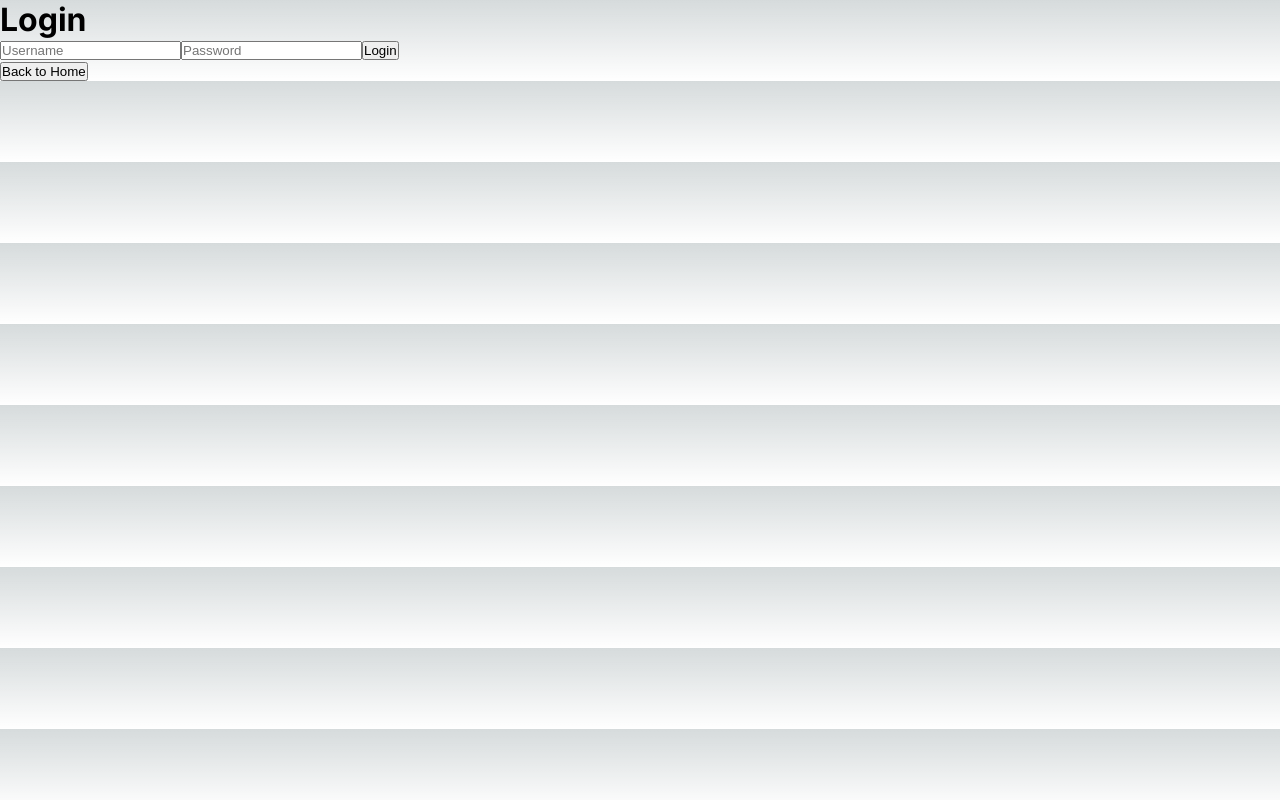
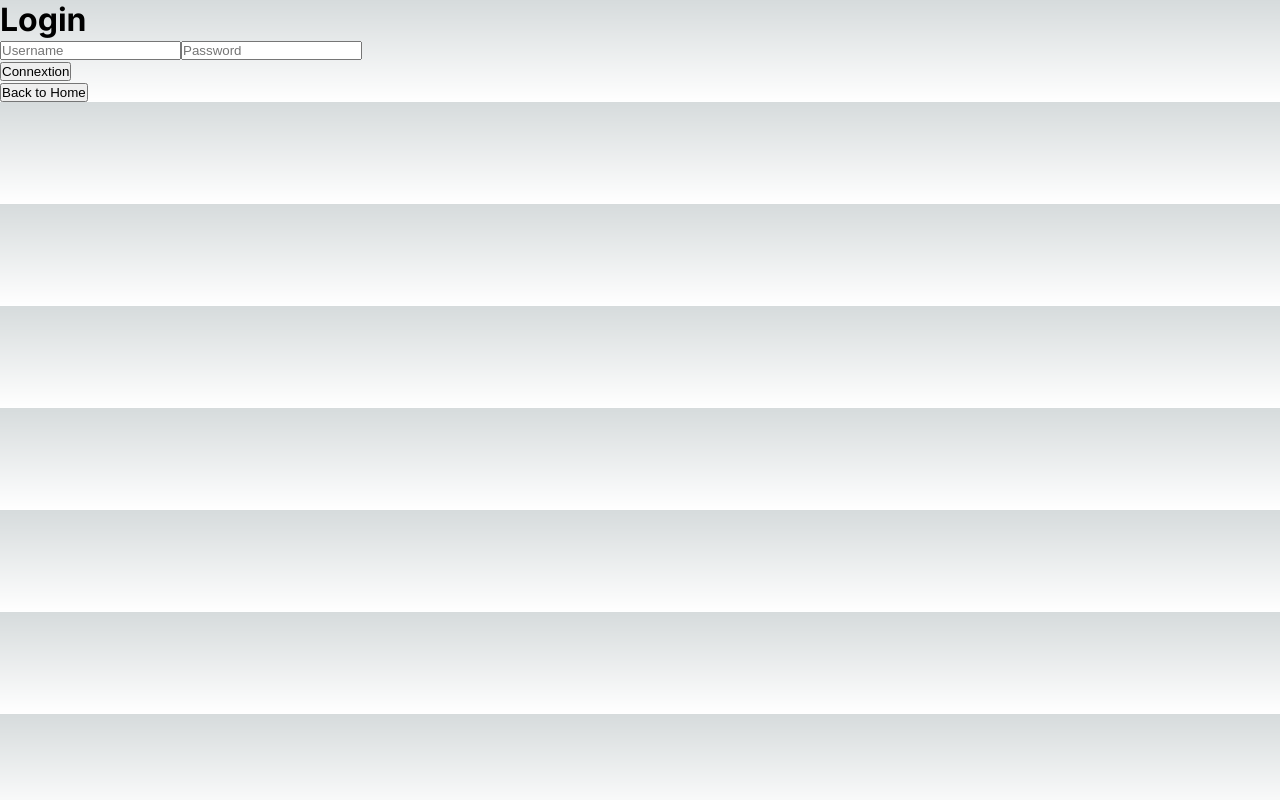
Before and after one commit to yoannclaisse/efrei-graphql-frontend, a Next.js app: page /login in a window 1280 px wide. Built offline with nearby package versions, Linux system fonts and the light colour scheme.

Commit message:
clean code and add component button

```diff
--- a/src/app/login/page.tsx
+++ b/src/app/login/page.tsx
@@ -2,45 +2,13 @@
 import { useState } from "react";
 import { useRouter } from "next/navigation";
 import Link from "next/link";
+import LoginButton from "../component/LoginButton";
+import BackToHomeButton from "../component/backToHommeButton";
 
 const LoginPage = () => {
   const [username, setUsername] = useState("");
   const [password, setPassword] = useState("");
   const { push } = useRouter();
-
-  const handleLogin = async () => {
-    try {
-      const response = await fetch("http://localhost:3001/graphql", {
-        method: "POST",
-        headers: {
-          "content-type": "application/json",
-        },
-        body: JSON.stringify({
-          operationName: null,
-          variables: {
-            username: username,
-            password: password,
-          },
-          query:
-            "query ($username: String!, $password: String!) {\n  getUserId(username: $username, password: $password)\n}\n",
-        }),
-      });
-
-      const json = await response.json();
-      const data = json.data;
-      console.log("DATA LOGIN PAGE", data);
-
-      if (!!data && !!data.getUserId) {
-        // push(`/dashboard?username=${username}`);
-        localStorage.setItem('userId', data.getUserId)
-        push(`/dashboard`);
-      } else {
-        alert("Identifiants incorrects");
-      }
-    } catch (error) {
-      console.error("Error:", error);
-    }
-  };
 
   return (
     <div>
@@ -58,13 +26,9 @@ const LoginPage = () => {
           value={password}
           onChange={(e) => setPassword(e.target.value)}
         />
-        <button onClick={handleLogin}>Login</button>
+        <LoginButton />
       </div>
-      <Link href="/">
-        <button>
-          Back to Home
-        </button>
-      </Link>
+      <BackToHomeButton />
     </div>
   );
 };
```
